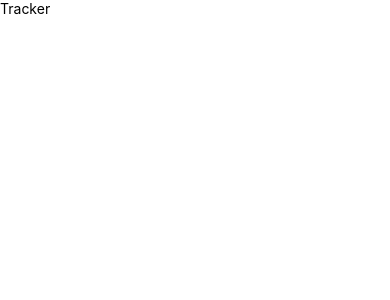
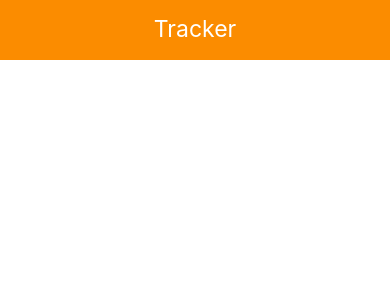
Before and after one commit to avinashupadhya99/Tracker, a React Native app: screen / in a window 390 px wide. Shown: the top 300 px of the page. Built offline with nearby package versions, Linux system fonts and the light colour scheme.

Commit message:
feat: add header

```diff
--- a/App.js
+++ b/App.js
@@ -7,25 +7,16 @@
  */
 
 import React from 'react';
-import type {Node} from 'react';
-import {
-  SafeAreaView,
-  ScrollView,
-  StatusBar,
-  StyleSheet,
-  Text,
-  useColorScheme,
-  View,
-} from 'react-native';
+import {SafeAreaView, ScrollView, StyleSheet} from 'react-native';
 
+import Header from './components/Header';
 
-const App: () => Node = () => {
-
+const App = () => {
   return (
     <SafeAreaView>
-      <View>
-        <Text>Tracker</Text>
-      </View>
+      <ScrollView contentInsetAdjustmentBehavior="automatic">
+        <Header />
+      </ScrollView>
     </SafeAreaView>
   );
 };
--- /dev/null
+++ b/components/Header.js
@@ -0,0 +1,25 @@
+import React from 'react';
+import {View, Text, StyleSheet} from 'react-native';
+
+const Header = () => {
+  return (
+    <View style={styles.header}>
+      <Text style={styles.text}>Tracker</Text>
+    </View>
+  );
+};
+
+const styles = StyleSheet.create({
+  header: {
+    height: 60,
+    padding: 15,
+    backgroundColor: '#fb8c00',
+  },
+  text: {
+    color: 'white',
+    fontSize: 23,
+    textAlign: 'center',
+  },
+});
+
+export default Header;
```
